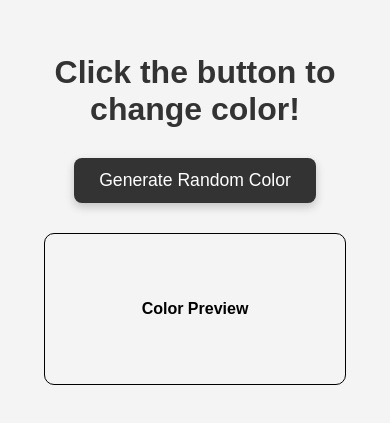
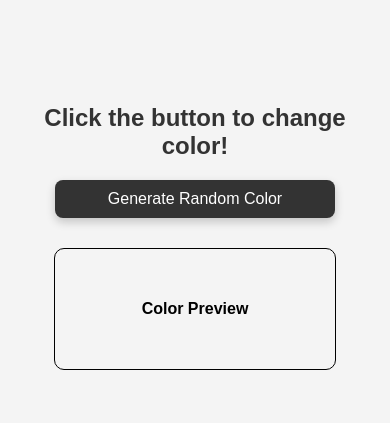
Before and after one commit to ritvik89/Random-Color-Generator, a plain HTML site: page index.html in a window 390 px wide. Shown: the part 213-636 px from the top of the page. Drawn offline with Linux system fonts and the light colour scheme.

Commit message:
changes in css

```diff
--- a/style.css
+++ b/style.css
@@ -1,4 +1,4 @@
-
+/* Base Styles */
 body {
   font-family: 'Poppins', sans-serif;
   background-color: #f4f4f4;
@@ -9,20 +9,20 @@ body {
   height: 100vh;
   margin: 0;
   transition: background-color 0.5s ease;
+  padding: 20px; /* small padding for very small devices */
 }
 
- div h1 {
-  font-size: 2rem;
+h1 {
+  font-size: clamp(1.5rem, 5vw, 2rem); /* responsive font size */
   color: #333;
   margin-bottom: 30px;
   transition: color 0.3s ease;
   text-align: center;
-
 }
 
 button {
   padding: 12px 25px;
-  font-size: 1.1rem;
+  font-size: clamp(0.9rem, 3vw, 1.1rem); /* responsive font size */
   border: none;
   border-radius: 8px;
   background-color: #333;
@@ -30,6 +30,8 @@ button {
   cursor: pointer;
   box-shadow: 0 4px 10px rgba(0, 0, 0, 0.2);
   transition: background-color 0.3s, transform 0.2s;
+  width: 80%;
+  max-width: 300px;
 }
 
 button:hover {
@@ -38,7 +40,8 @@ button:hover {
 }
 
 .color-box {
-  width: 300px;
+  width: 80%; /* responsive width */
+  max-width: 300px;
   height: 150px;
   border-radius: 10px;
   border: 1px solid black;
@@ -50,3 +53,20 @@ button:hover {
   color: black;
   transition: background-color 0.5s ease;
 }
+
+/* Media Queries for Very Small Devices */
+@media (max-width: 400px) {
+  .color-box {
+    height: 120px;
+  }
+
+  button {
+    font-size: 1rem;
+    padding: 10px 20px;
+  }
+
+  h1 {
+    font-size: 1.5rem;
+    margin-bottom: 20px;
+  }
+}
```
